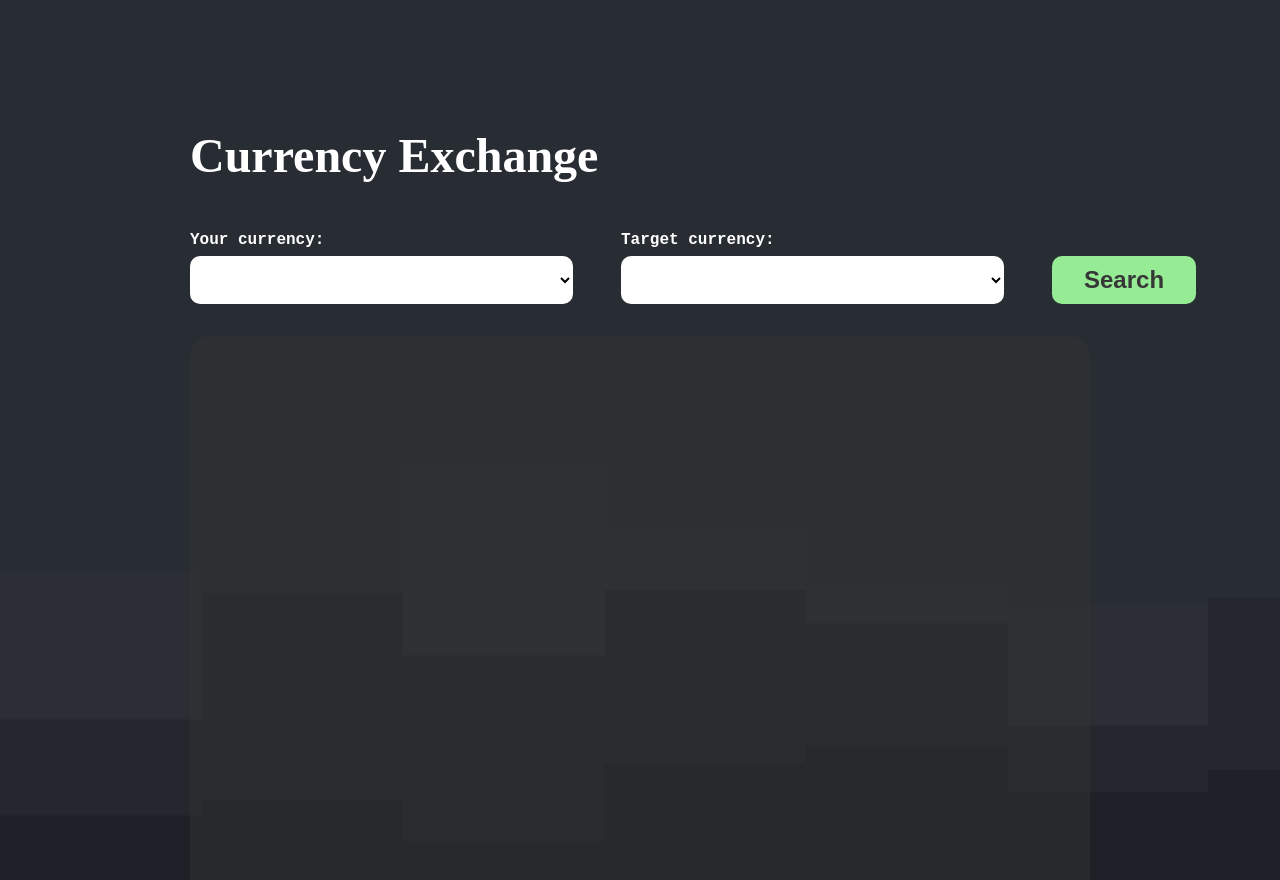
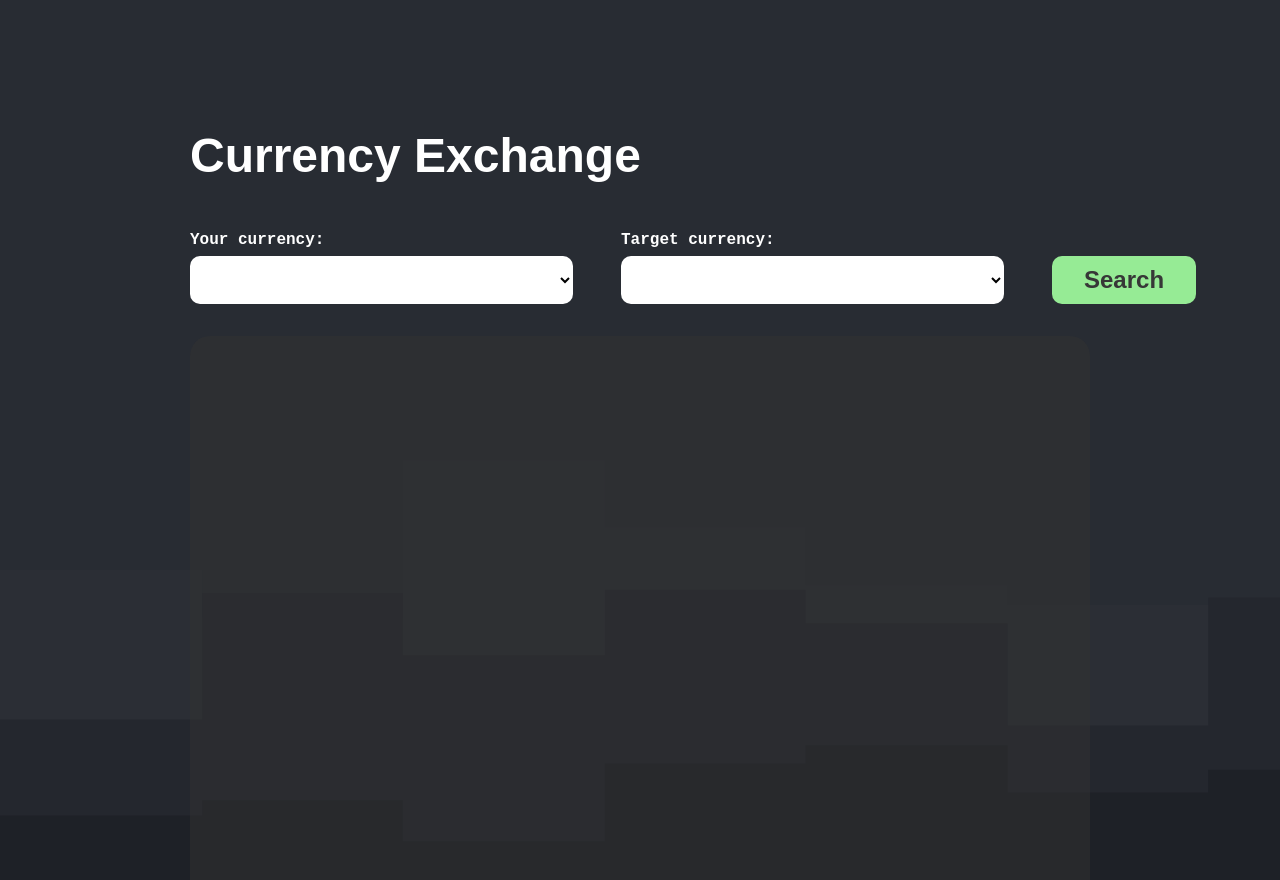
Before and after one commit to henryfpassagem/currency-exchange, a website built with Vite: page index.html in a window 1280 px wide. Built offline with nearby package versions, Linux system fonts and the light colour scheme; a script that the page names is missing; a web font is replaced by a local one.

Commit message:
body style

```diff
--- a/src/main.js
+++ b/src/main.js
@@ -20,7 +20,7 @@ buttonElement.addEventListener('click', (event) => {
     event.preventDefault();
 
     const API_URL = "https://economia.awesomeapi.com.br/"
-    const API_ENDPOINT = `json/daily/${selectYourCurrencyElement.value}-${selectTargetCurrencyElement.value}/30`
+    const API_ENDPOINT = `json/daily/${selectTargetCurrencyElement.value}-${selectYourCurrencyElement.value}/30`
 
     fetch(`${API_URL}${API_ENDPOINT}`)
         .then((response) => {
--- a/src/style.css
+++ b/src/style.css
@@ -17,10 +17,10 @@
 }
 
 body {
-  background-image: url('assets/bg.svg');
+  background-image: url('../src/assets/bg.svg');
   background-repeat: no-repeat;
   background-size: cover;
-  font-family: 'sans-serif';
+  font-family: sans-serif;
   min-height: 100vh;
 }
 
```
